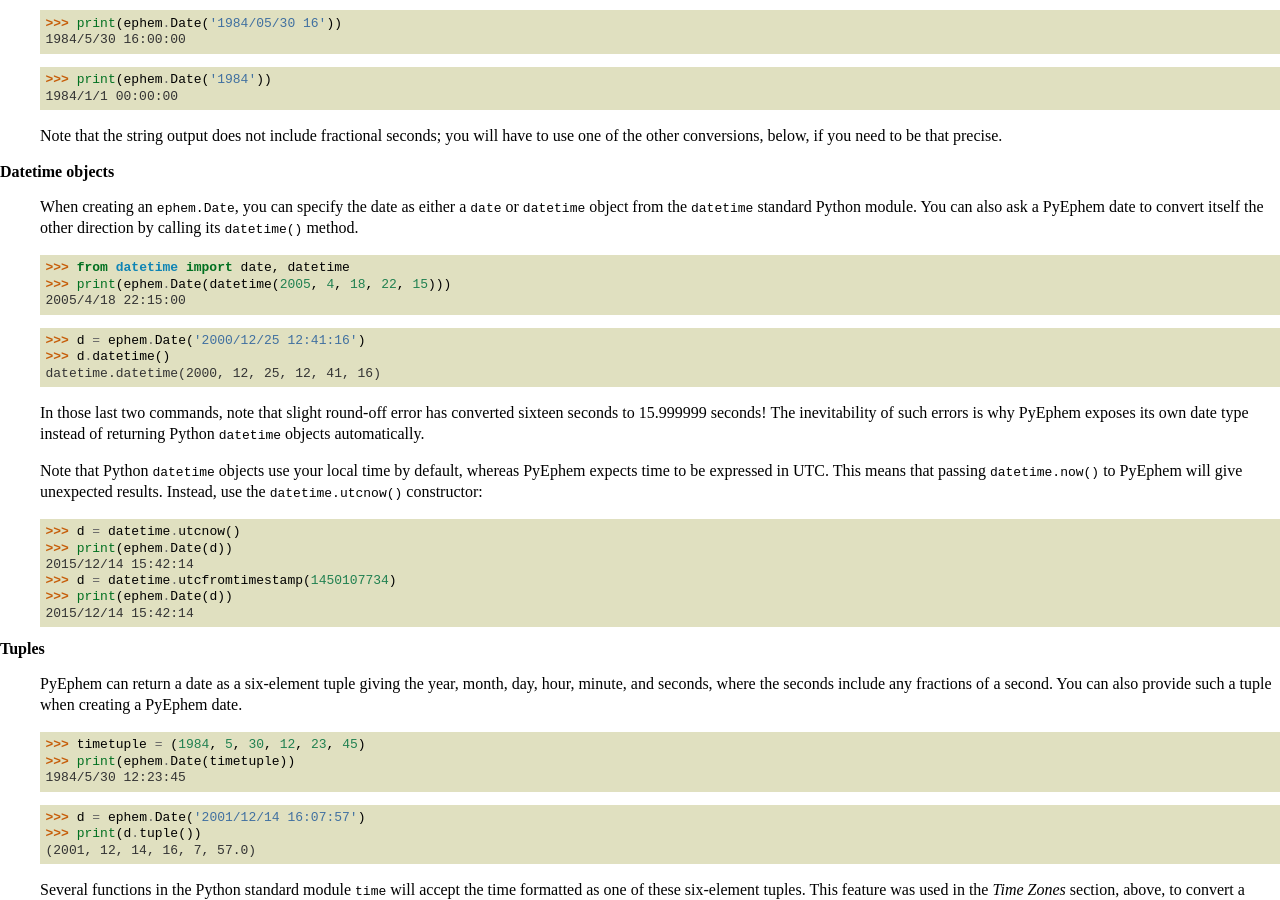
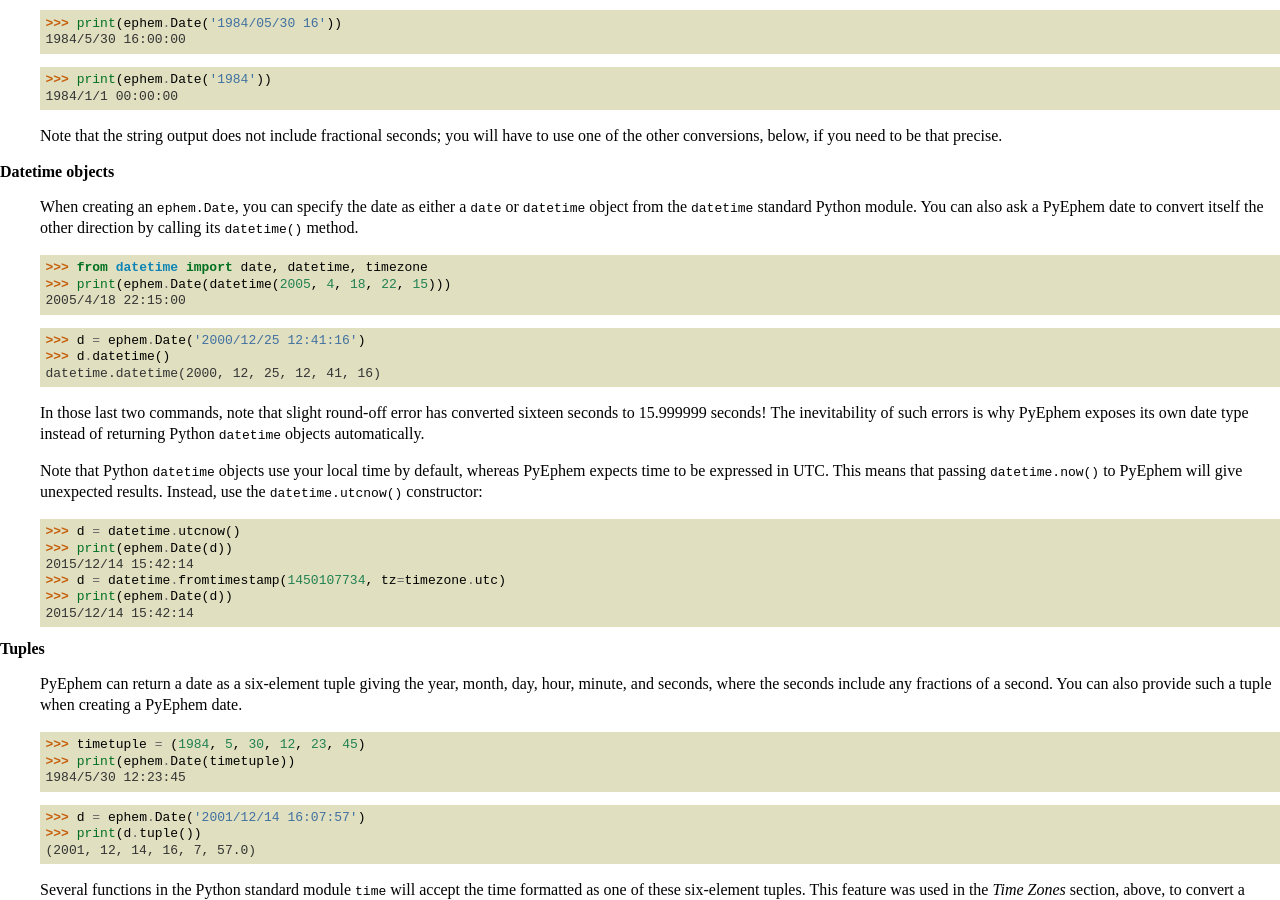
Before and after one commit to brandon-rhodes/pyephem, a Sphinx documentation site: the page built from ephem/doc/date.rst, in a window 1280 px wide and 900 px high, scrolled down 1269 px. Built offline with Sphinx 7.4.7, drawn with Linux system fonts in a browser that asks for light colours.

Commit message:
Changes for python 3.12

```diff
--- a/ephem/doc/date.rst
+++ b/ephem/doc/date.rst
@@ -114,7 +114,7 @@ Datetime objects
   You can also ask a PyEphem date to convert itself the other direction
   by calling its ``datetime()`` method.
 
-    >>> from datetime import date, datetime
+    >>> from datetime import date, datetime, timezone
     >>> print(ephem.Date(datetime(2005, 4, 18, 22, 15)))
     2005/4/18 22:15:00
 
@@ -138,7 +138,7 @@ Datetime objects
     >>> d = datetime.utcnow()
     >>> print(ephem.Date(d))
     2015/12/14 15:42:14
-    >>> d = datetime.utcfromtimestamp(1450107734)
+    >>> d = datetime.fromtimestamp(1450107734, tz=timezone.utc)
     >>> print(ephem.Date(d))
     2015/12/14 15:42:14
 
```
Also changed, not shown: 1 other file.
